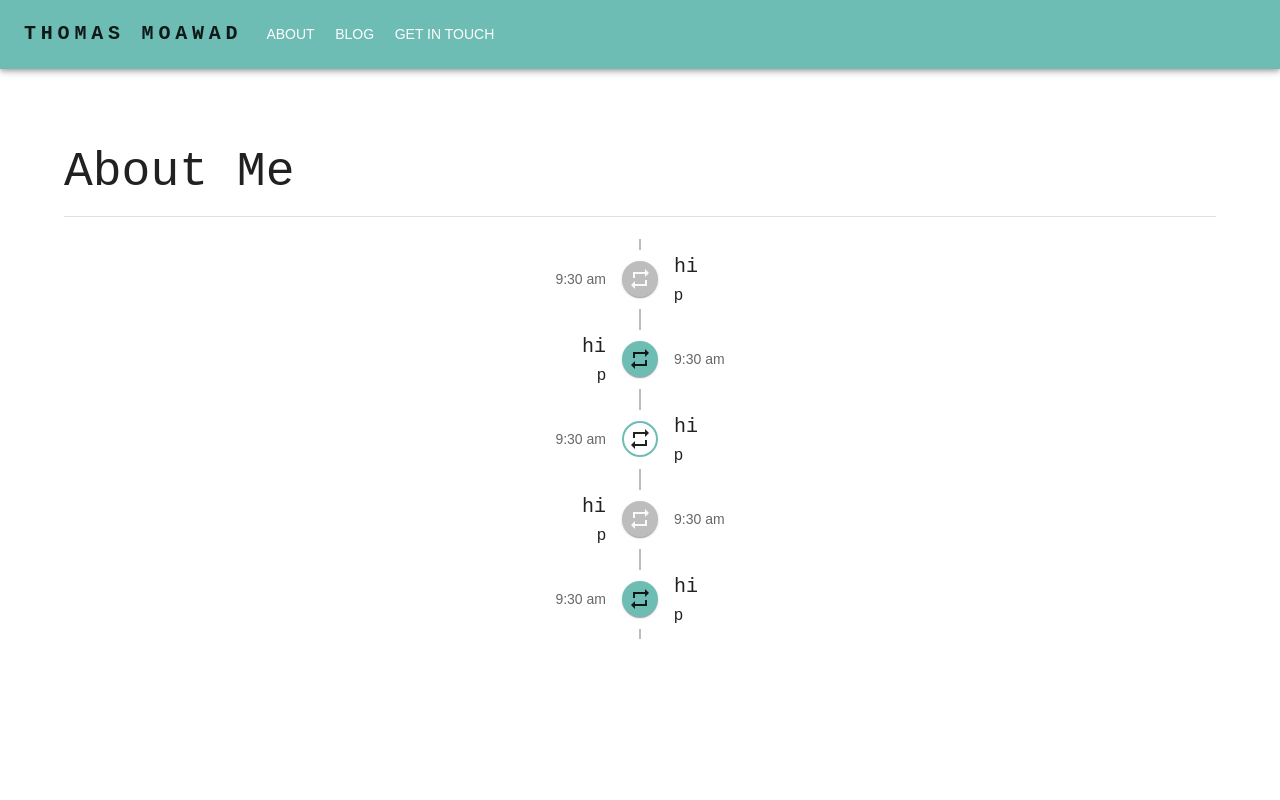
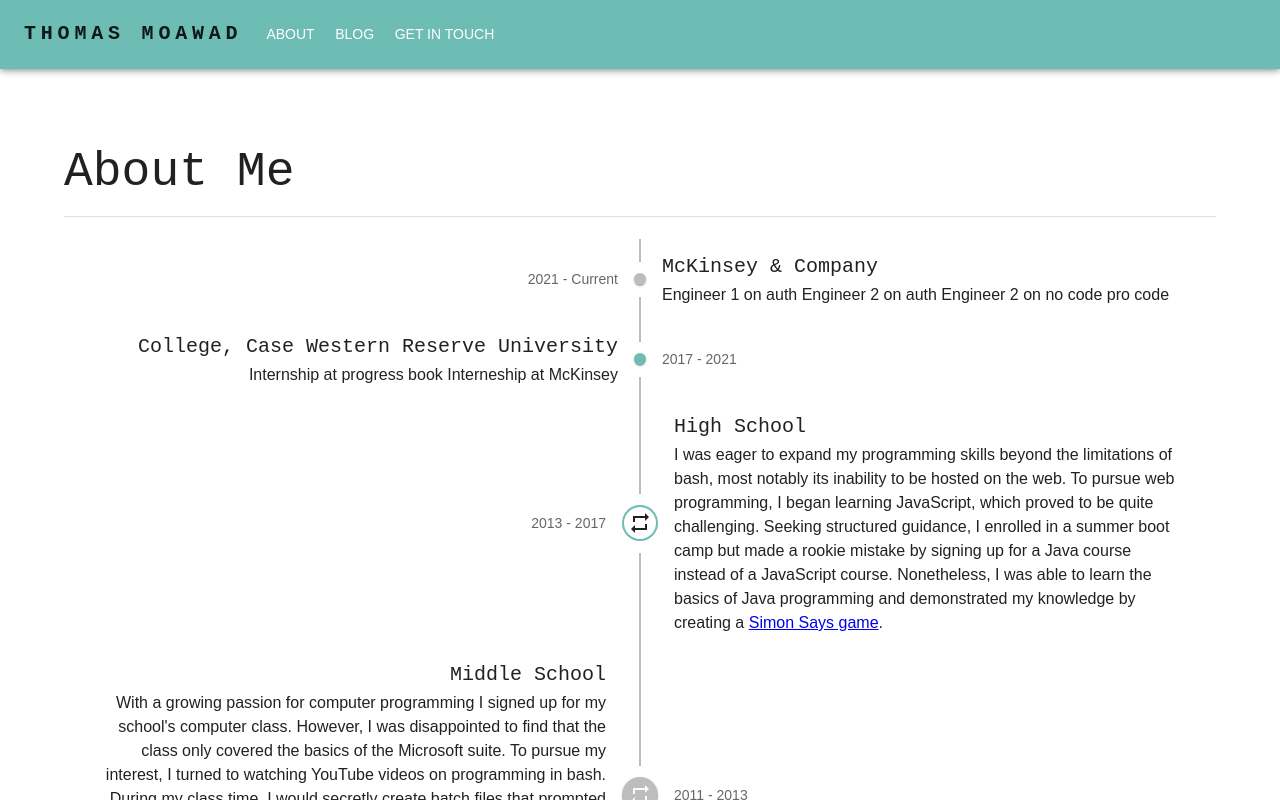
Before and after one commit to tjm165/portfolio, a React (Create React App) app in the folder frontend/: page /about in a window 1280 px wide. Shown: the top 800 px of the page. Built offline with nearby package versions, Linux system fonts and the light colour scheme.

Commit message:
Timeline content [WIP]

```diff
--- a/frontend/src/components/pages/about/index.tsx
+++ b/frontend/src/components/pages/about/index.tsx
@@ -12,6 +12,7 @@ import LaptopMacIcon from "@mui/icons-material/LaptopMac";
 import HotelIcon from "@mui/icons-material/Hotel";
 import RepeatIcon from "@mui/icons-material/Repeat";
 import Typography from "@mui/material/Typography";
+import { debug } from "console";
 
 const colors = [undefined, "primary", "primary"];
 const variants = ["filled", "filled", "outlined"];
@@ -23,34 +24,51 @@ const getVariant = (i: any, list: any) => {
 
 const timelineItems = [
   {
-    title: "hi",
-    paragraph: "p",
-    date: "9:30 am",
+    title: "Fourth Grade",
+    date: "2009 - 2010",
+    paragraph:
+      "My parents instituted a rule preventing me from playing video games on weeknights. To find a way around this rule, I decided to create my own video game. This required me to learn about coding and web hosting. As my understanding of what goes into a website started to take form, I was able to incrementally build my game. Over time, I turned it into an HTML website where each image clicked would lead to different webpages that represented various game states.",
     icon: <RepeatIcon />,
   },
   {
-    title: "hi",
-    paragraph: "p",
-    date: "9:30 am",
+    title: "Middle School",
+    date: "2011 - 2013",
+    paragraph:
+      "With a growing passion for computer programming I signed up for my school's computer class. However, I was disappointed to find that the class only covered the basics of the Microsoft suite. To pursue my interest, I turned to watching YouTube videos on programming in bash. During my class time, I would secretly create batch files that prompted users for inputs like their name and favorite color, and then responded accordingly. This allowed me to gain knowledge on inputs, conditional statements, loops, and the infamous `goto` command. Several of my classmates took interest in my project. During lunch, I took the opportunity to share my learnings with them.",
     icon: <RepeatIcon />,
   },
   {
-    title: "hi",
-    paragraph: "p",
-    date: "9:30 am",
+    title: "High School",
+    date: "2013 - 2017",
+    paragraph: (
+      <>
+        I was eager to expand my programming skills beyond the limitations of
+        bash, most notably its inability to be hosted on the web. To pursue web
+        programming, I began learning JavaScript, which proved to be quite
+        challenging. Seeking structured guidance, I enrolled in a summer boot
+        camp but made a rookie mistake by signing up for a Java course instead
+        of a JavaScript course. Nonetheless, I was able to learn the basics of
+        Java programming and demonstrated my knowledge by creating a {""}
+        <a href="https://github.com/tjm165/Simon-Game" target="_blank">
+          Simon Says game
+        </a>
+        .
+      </>
+    ),
+
     icon: <RepeatIcon />,
   },
   {
-    title: "hi",
-    paragraph: "p",
-    date: "9:30 am",
-    icon: <RepeatIcon />,
+    title: "College, Case Western Reserve University",
+    date: "2017 - 2021",
+    paragraph: <>Internship at progress book Interneship at McKinsey</>,
   },
   {
-    title: "hi",
-    paragraph: "p",
-    date: "9:30 am",
-    icon: <RepeatIcon />,
+    title: "McKinsey & Company",
+    date: "2021 - Current",
+    paragraph: (
+      <>Engineer 1 on auth Engineer 2 on auth Engineer 2 on no code pro code</>
+    ),
   },
 ];
 
@@ -67,7 +85,10 @@ export default function Contact() {
 export function CustomizedTimeline() {
   return (
     <Timeline position="alternate">
-      {timelineItems.map((val, i) => (
+      {timelineItems
+        .slice()
+        .reverse()
+        .map((val, i) => (
           <Record
             key={i}
             {...val}
@@ -80,7 +101,6 @@ export function CustomizedTimeline() {
 }
 
 function Record({ color, variant, date, title, paragraph, icon }: any) {
-  console.log(color, variant);
   return (
     <TimelineItem>
       <TimelineOppositeContent
```
Lines whose indentation alone changed are shown as unchanged.
